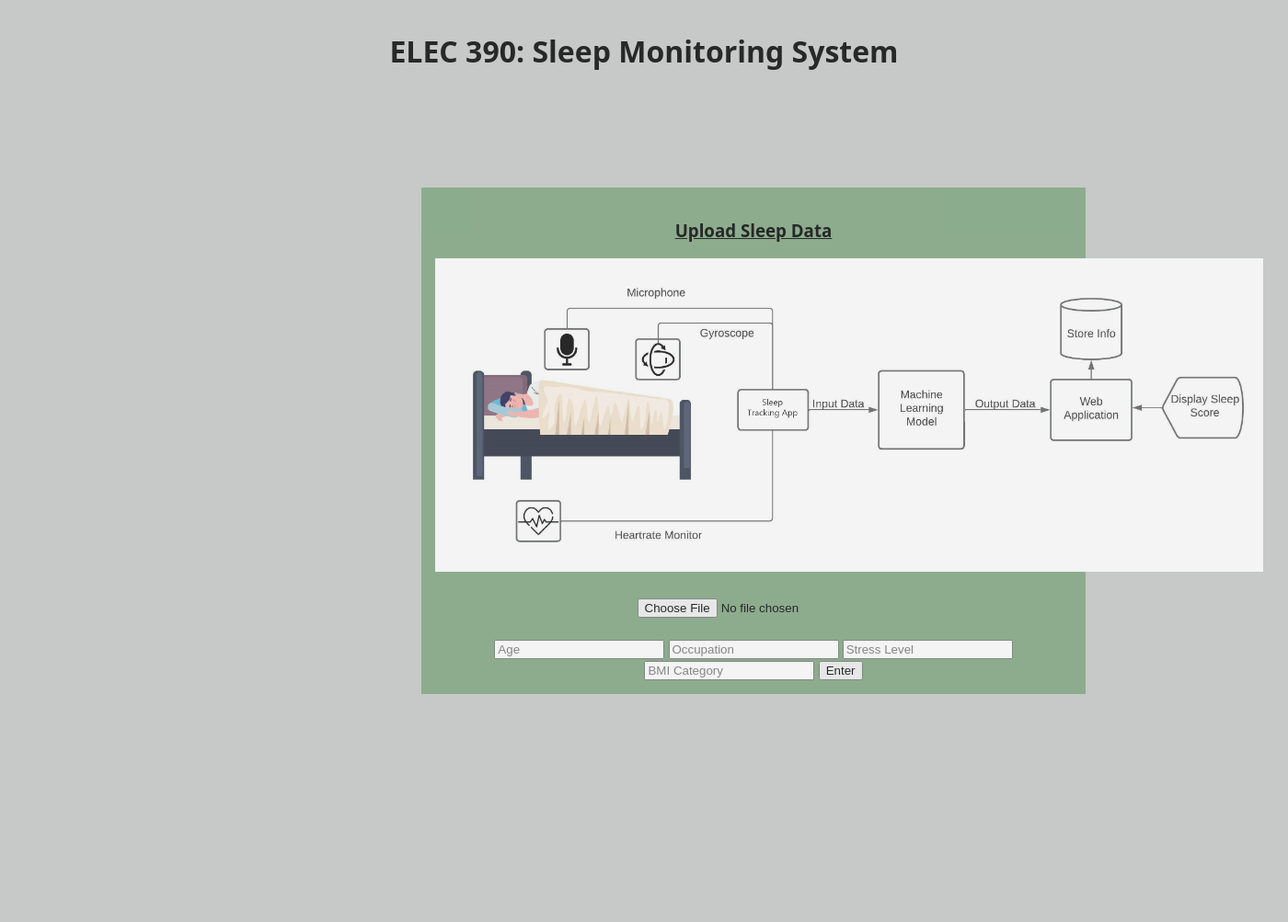
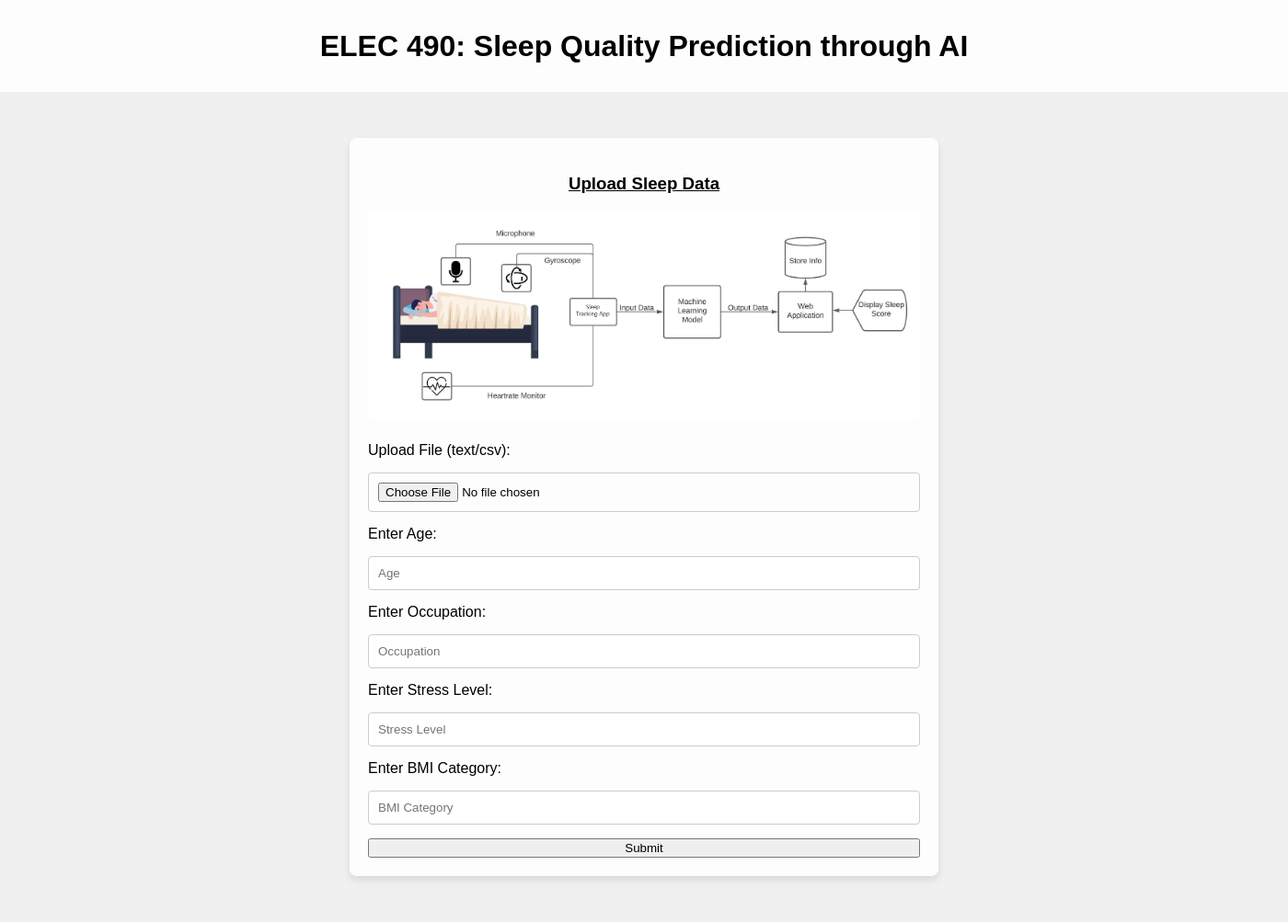
Before and after one commit to Divay292/ELEC490Capstone, a Flask app: page / in a window 1400 px wide. Shown: the whole page at 92% size. Before the commit the page ends 755 px from the top, so only its background shows below. Run offline with Flask 3, Linux system fonts and the light colour scheme.

Commit message:
website update

```diff
--- a/website/app.py
+++ b/website/app.py
@@ -1,9 +1,14 @@
-from flask import Flask, render_template, url_for, request, redirect
+from flask import Flask, render_template, url_for, request, redirect, send_file
 from flask_sqlalchemy import SQLAlchemy
+from werkzeug.utils import secure_filename
+import os
 
 app = Flask(__name__)
 app.config['SQLALCHEMY_DATABASE_URI'] = 'sqlite:///test.db'
+app.config['UPLOAD_FOLDER'] = 'uploads'
 db = SQLAlchemy(app)
+
+os.makedirs(app.config['UPLOAD_FOLDER'], exist_ok=True)
 
 class SleepData(db.Model):
     id = db.Column(db.Integer, primary_key=True)
@@ -19,22 +24,42 @@ class SleepData(db.Model):
 @app.route('/', methods=['POST', 'GET'])
 def index():
     if request.method == 'POST':
+        file = request.files['Data']
         stress_level = request.form['stress_level']
         age = request.form['age']
         occupation = request.form['occupation']
         bmi_category = request.form['bmi_category']
-        new_participant = SleepData(stress_level=stress_level, age=age, occupation=occupation, bmi_category=bmi_category)
+
+        # Save file
+        if file:
+            filename = secure_filename(file.filename)
+            file.save(os.path.join(app.config['UPLOAD_FOLDER'], filename))
+
+        # Create a new participant instance
+        new_participant = SleepData(
+            stress_level=stress_level,
+            age=age,
+            occupation=occupation,
+            bmi_category=bmi_category
+        )
 
         try:
+            # Add the new participant to the database
             db.session.add(new_participant)
             db.session.commit()
-            return redirect('/')
+            return redirect(url_for('result'))
         except:
-            return 'errror storing data'
+            return 'Error storing data'
 
     else:
-        participant = SleepData.query.order_by(SleepData.id)
-        return render_template('index.html', participant=participant)
+        participants = SleepData.query.order_by(SleepData.id).all()
+        return render_template('index.html', participants=participants)
+
+@app.route('/result', methods=['GET'])
+def result():
+    return render_template('result.html')
 
 if __name__ == "__main__":
-    app.run(debug=True)
+    with app.app_context():
+        db.create_all()
+    app.run(port=8000, debug=True)
--- a/website/templates/index.html
+++ b/website/templates/index.html
@@ -1,50 +1,117 @@
 <!DOCTYPE html>
 <html lang="en">
-
-<style>
-    .header{
-        text-align: center;
-        font-family: system-ui;
-
-        opacity: 0.8;
-        padding: 5px;
-    }
-
-    .body{
-        background: #7fa580;
-        opacity: 0.8;
-        width: 50%;
-        text-align: center;
-        margin-left: 450px;
-        margin-top: 100px;
-        padding: 15px;
-        font-family: system-ui;
-    }
-</style>
-
 <head>
     <meta charset="UTF-8">
-    <title>ELEC 390 Capstone</title>
+    <title>ELEC 490 Capstone</title>
+    <meta name="viewport" content="width=device-width, initial-scale=1.0">
+    <style>
+        body {
+            margin: 0;
+            padding: 0;
+            background: #f0f0f0; /* Soft grey background */
+            font-family: 'Arial', sans-serif;
+        }
+
+        .header {
+            display: flex;
+            justify-content: center;
+            align-items: center;
+            min-height: 100px;
+            background: rgba(255, 255, 255, 0.9); /* Slightly transparent white */
+        }
+
+        .header h1 {
+            color: #000; /* Dark grey color for the header text */
+            font-size: 2em; /* Larger font size for the header */
+        }
+
+        .body {
+            background: rgba(255, 255, 255, 0.9); /* Slightly transparent white */
+            width: 80%;
+            max-width: 600px;
+            margin: 50px auto;
+            padding: 20px;
+            border-radius: 8px; /* Rounded corners */
+            box-shadow: 0 4px 8px rgba(0, 0, 0, 0.1); /* Subtle shadow for depth */
+        }
+
+        .body img {
+            width: 100%;
+            height: auto;
+            border-radius: 4px; /* Rounded corners for the image */
+        }
+
+        .form-container {
+            display: flex;
+            flex-direction: column;
+            gap: 10px; /* Spacing between form elements */
+            margin-top: 20px; /* Space between image and form */
+        }
+
+        input[type="text"],
+        input[type="file"],
+        button {
+            padding: 10px;
+            margin: 5px 0;
+            border: 1px solid #ccc;
+            border-radius: 4px;
+            width: calc(100% - 22px); /* Input width accounting for padding and border */
+        }
+
+        button {
+            background-color: #5cb85c; /* Green color */
+            color: white;
+            font-size: 1em;
+            cursor: pointer;
+            transition: background-color 0.3s ease;
+        }
+
+        button:hover {
+            background-color: #4cae4c; /* Darker green on hover */
+        }
+
+        /* Responsive design */
+        @media (max-width: 640px) {
+            .body {
+                width: 95%;
+                margin: 20px auto;
+            }
+
+            .header h1 {
+                font-size: 1.5em; /* Slightly smaller font for small screens */
+            }
+        }
+
+        .page-title {
+            text-align: center;
+        }
+    </style>
 </head>
-
-<!Background Colour>
-<body style="background-color:#c6c9c7"></body>
+<body>
 
 <div class="header">
-    <h1>ELEC 390: Sleep Monitoring System </h1>
+    <h1>ELEC 490: Sleep Quality Prediction through AI</h1>
 </div>
 
 <div class="body">
-    <h3><u>Upload Sleep Data</u></h3>
-    <img src="/static/src/System_Model.jpeg" alt="System Diagram" width="900" height="auto">
-    <br><br>
-    <label for="Sleep Data"></label><input type="file" id="Sleep Data" name="Data" accept=".text/csv">
-    <br><br>
-    <label for="Age"></label><input type="text" id="Age" name="Age" placeholder="Age">
-    <label for="Occupation"></label><input type="text" id="Occupation" name="Occupation" placeholder="Occupation">
-    <label for="Stress Level"></label><input type="text" id="Stress Level" name="Stress" placeholder="Stress Level">
-    <label for="BMI Category"></label><input type="text" id="BMI Category" name="BMI" placeholder="BMI Category">
-    <button type="button" id="Enter" name="Enter">Enter</button>
+    <div class="page-title">
+        <h3><u>Upload Sleep Data</u></h3>
+    </div>
+    <img src="{{ url_for('static', filename='src/System_Model.jpeg') }}" alt="Diagram of Sleep Monitoring System">
+    <form method="POST" action="/" class="form-container" enctype="multipart/form-data">
+        <label for="file-upload">Upload File (text/csv):</label>
+        <input type="file" id="file-upload" name="Data" accept=".csv, text/csv">
+        <label for="age">Enter Age:</label>
+        <input type="text" id="age" name="age" placeholder="Age">
+        <label for="occupation">Enter Occupation:</label>
+        <input type="text" id="occupation" name="occupation" placeholder="Occupation">
+        <label for="stress-level">Enter Stress Level:</label>
+        <input type="text" id="stress-level" name="stress_level" placeholder="Stress Level">
+        <label for="bmi-category">Enter BMI Category:</label>
+        <input type="text" id="bmi-category" name="bmi_category" placeholder="BMI Category">
+        <input type="submit" id="submit" value="Submit">
+    </form>
 </div>
 
+</body>
 </html>
```
Also changed, not shown: website/templates/result.html (added, +23 -0 lines), website/instance/test.db (added), website/static/src/sleep-wearable.webp (added), website/static/src/sleepmonitoring.jpg (added).
